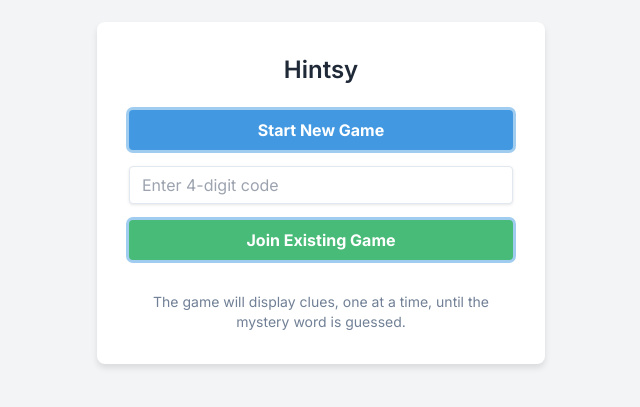
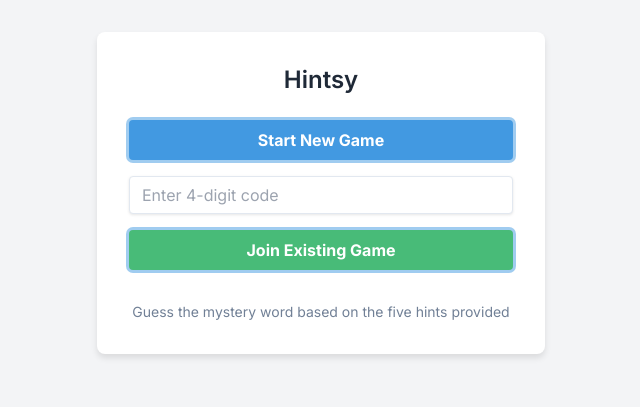
Before and after one commit to philipmarkose/web-guess-game, a website built with Vite: page index.html in a window 1280 px wide. Shown: the part 207-614 px from the top of the page, without its empty margins (319-959 px from the left). Built offline with nearby package versions, Linux system fonts and the light colour scheme.

Commit message:
changed rules

```diff
--- a/index.html
+++ b/index.html
@@ -24,7 +24,7 @@
             Join Existing Game
         </button>
         <p class="text-gray-600 text-sm mt-4 text-center">
-            The game will display clues, one at a time, until the mystery word is guessed.
+            Guess the mystery word based on the five hints provided
         </p>
     </div>
 
```
